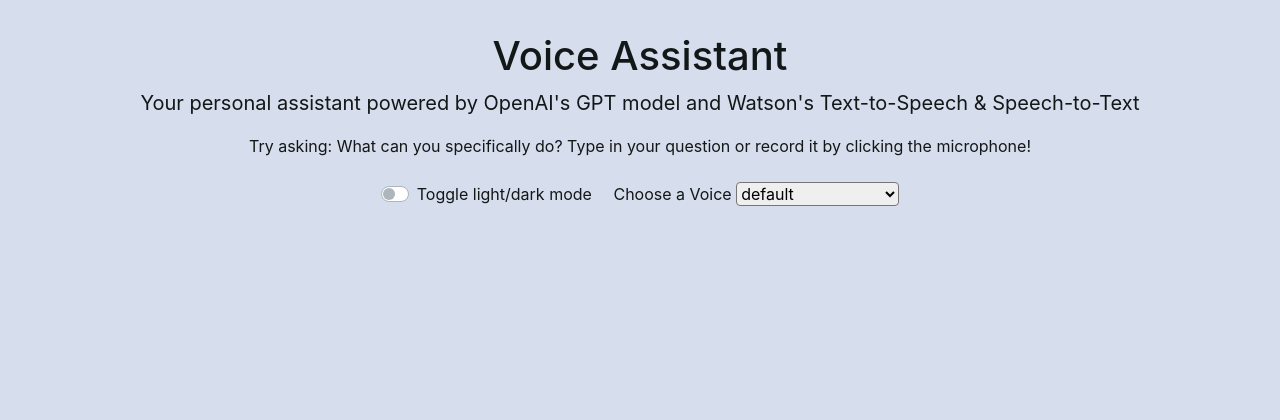
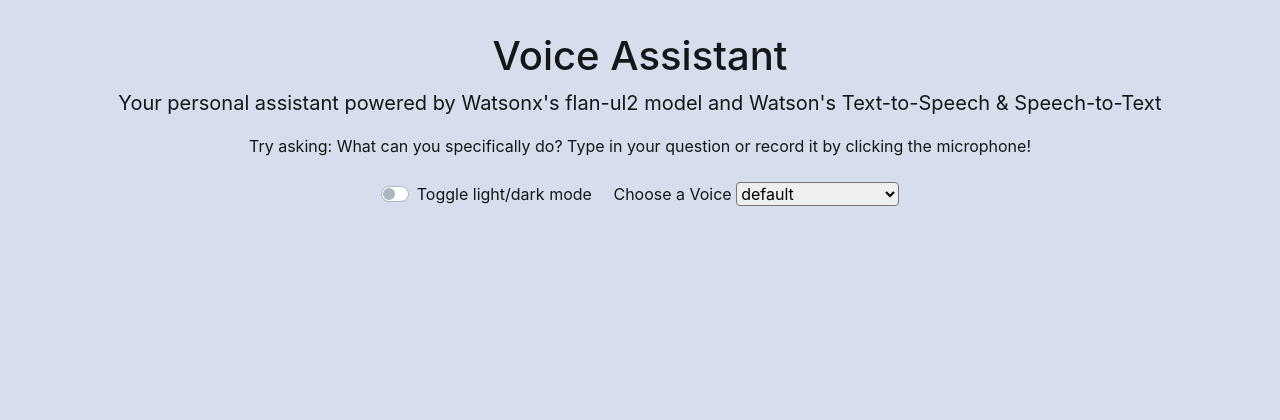
Before and after one commit to ibm-developer-skills-network/translator-with-voice-and-watsonx, a Flask app: template templates/index.html in a window 1280 px wide. Shown: the top 420 px of the page. Run offline with Flask 3, Linux system fonts and the light colour scheme; the template is opened without the code that fills it, so the values that code supplies are empty; some libraries are stand-ins or nearby versions.

Commit message:
Update index.html

```diff
--- a/templates/index.html
+++ b/templates/index.html
@@ -22,7 +22,7 @@
         <div class="col-12" style="margin-top: 2rem">
           <h1 class="text-center">Voice Assistant</h1>
           <p class="text-center" style="font-size: 20px">
-            Your personal assistant powered by OpenAI's GPT model and Watson's
+            Your personal assistant powered by Watsonx's flan-ul2 model and Watson's
             Text-to-Speech & Speech-to-Text
           </p>
         </div>
```
